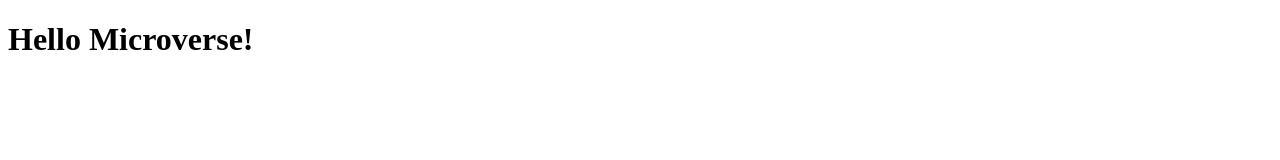
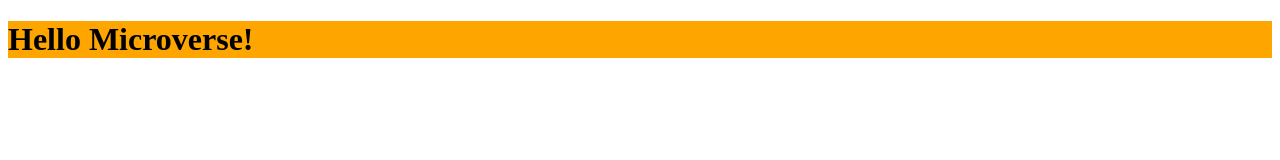
Before and after one commit to JakariaJishan/git-flow, a website: page index.html in a window 1280 px wide. Drawn offline with Linux system fonts and the light colour scheme.

Commit message:
added style.css file and give background color to it

```diff
--- a/index.html
+++ b/index.html
@@ -1,5 +1,9 @@
 <!DOCTYPE html>
 <html>
+
+<head>
+    <link rel="stylesheet" href="style.css">
+</head>
 
 <body>
 
--- /dev/null
+++ b/style.css
@@ -0,0 +1,3 @@
+header{
+background-color: orange;
+}
```
